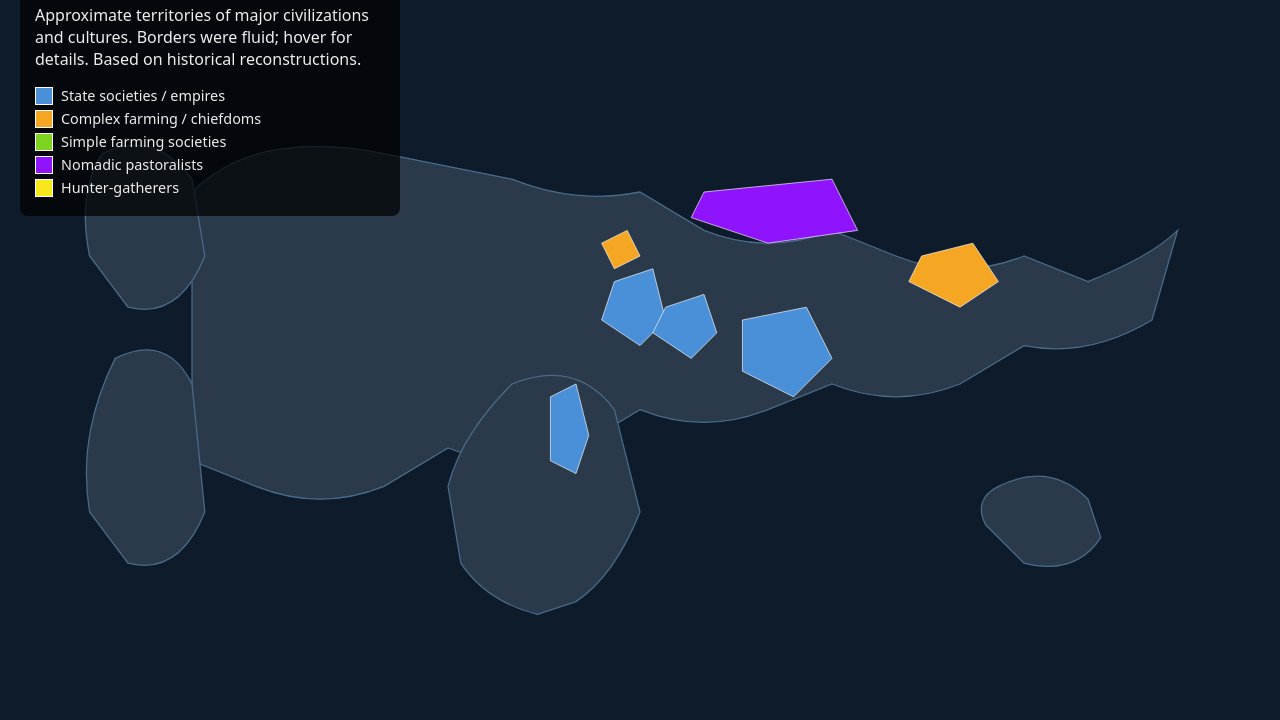
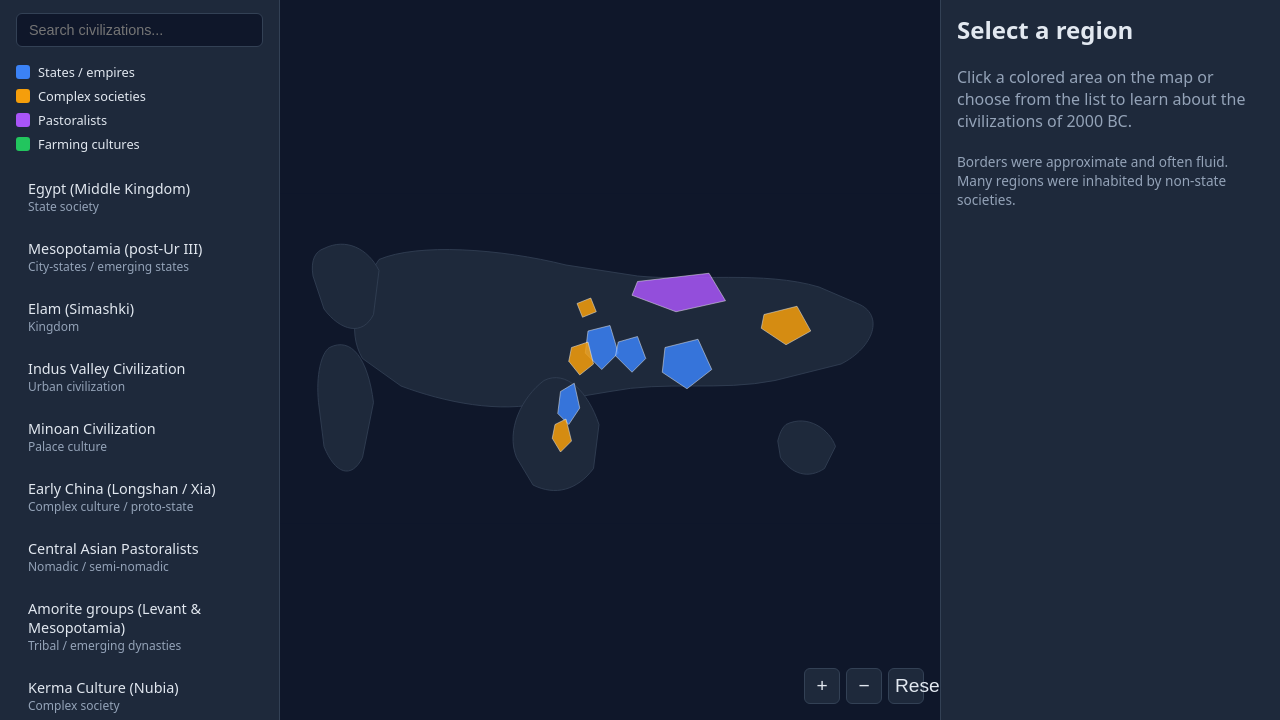
Before and after one commit to Jokerz02/okok, a plain HTML site: page index.html in a window 1280 px wide. Shown: the part 80-800 px from the top of the page. Drawn offline with Linux system fonts and the light colour scheme.

Commit message:
Upgrade to full interactive webapp with sidebar, details panel, pan/zoom

```diff
--- /dev/null
+++ b/app.js
@@ -0,0 +1,229 @@
+const civilizations = [
+  {
+    id: "egypt",
+    name: "Egypt (Middle Kingdom)",
+    type: "State society",
+    category: "state",
+    desc: "Around 2000 BC the Middle Kingdom was consolidating after the First Intermediate Period. Mentuhotep II of the 11th Dynasty reunified Upper and Lower Egypt, restoring centralized pharaonic rule along the Nile.",
+    facts: [
+      "Capital shifting toward Thebes (Niut-Reset)",
+      "Strong trade with Nubia, Levant, and Punt",
+      "Literary golden age beginning (e.g. Story of Sinuhe)",
+      "Monumental building and irrigation projects resumed"
+    ]
+  },
+  {
+    id: "mesopotamia",
+    name: "Mesopotamia (post-Ur III)",
+    type: "City-states / emerging states",
+    category: "state",
+    desc: "The Third Dynasty of Ur collapsed around 2004 BC. Southern Mesopotamia fragmented into competing city-states (Isin, Larsa, etc.) while Amorite groups rose in influence. Early Assyrian power centers existed in the north.",
+    facts: [
+      "Cuneiform writing and scribal culture continued",
+      "Isin and Larsa competed for hegemony",
+      "Amorite dynasties emerging (later Old Babylonian)",
+      "Trade networks still linked to Indus and Anatolia"
+    ]
+  },
+  {
+    id: "elam",
+    name: "Elam (Simashki)",
+    type: "Kingdom",
+    category: "state",
+    desc: "The Elamite kingdom in southwestern Iran (roughly modern Khuzestan and Fars) was a major power rivaling Mesopotamian states. Around 2000 BC it was under the Simashki dynasty.",
+    facts: [
+      "Controlled key highland-lowland trade routes",
+      "Frequent conflict and alliance with Mesopotamian cities",
+      "Distinct language and culture alongside Akkadian influence",
+      "Capital areas around Susa and Anshan"
+    ]
+  },
+  {
+    id: "indus",
+    name: "Indus Valley Civilization",
+    type: "Urban civilization",
+    category: "state",
+    desc: "The Mature Harappan phase was still flourishing. Cities such as Mohenjo-daro and Harappa featured grid planning, advanced drainage, standardized weights, and extensive trade.",
+    facts: [
+      "Writing system remains undeciphered",
+      "Trade links with Mesopotamia (seals, beads, etc.)",
+      "No clear evidence of palaces or royal tombs",
+      "Began regional decline later in the 2nd millennium"
+    ]
+  },
+  {
+    id: "minoan",
+    name: "Minoan Civilization",
+    type: "Palace culture",
+    category: "complex",
+    desc: "On Crete the first palaces (Middle Minoan) were being constructed around 2000–1900 BC. Knossos and other centers developed sophisticated architecture, art, and maritime trade.",
+    facts: [
+      "Linear A script (undeciphered)",
+      "Advanced plumbing and multi-story buildings",
+      "Strong Aegean and eastern Mediterranean trade",
+      "Later influenced Mycenaean Greek culture"
+    ]
+  },
+  {
+    id: "china",
+    name: "Early China (Longshan / Xia)",
+    type: "Complex culture / proto-state",
+    category: "complex",
+    desc: "The Longshan culture in the Yellow River valley showed increasing social complexity, walled settlements, and early bronze work. Traditional histories place the semi-legendary Xia dynasty in this era.",
+    facts: [
+      "Black pottery and jade working",
+      "Walled towns indicating hierarchy",
+      "Millet and rice agriculture",
+      "Archaeological bridge to later Shang dynasty"
+    ]
+  },
+  {
+    id: "steppe",
+    name: "Central Asian Pastoralists",
+    type: "Nomadic / semi-nomadic",
+    category: "pastoral",
+    desc: "Groups on the Eurasian steppe practiced pastoralism. Early Indo-European expansions and the spread of horse technology and chariots were underway.",
+    facts: [
+      "Horse domestication and early chariots",
+      "Mobile herding economies",
+      "Cultural links stretching toward Europe and South Asia",
+      "Influenced later Andronovo and related cultures"
+    ]
+  },
+  {
+    id: "amorites",
+    name: "Amorite groups (Levant & Mesopotamia)",
+    type: "Tribal / emerging dynasties",
+    category: "complex",
+    desc: "Amorite-speaking groups were expanding from the northwest into Mesopotamia and the Levant, founding dynasties that would dominate the region in the following centuries.",
+    facts: [
+      "Later established Old Babylonian dynasty",
+      "Controlled many Syrian and Mesopotamian cities",
+      "Blended with existing Akkadian/Sumerian culture",
+      "Important in the transition after Ur III"
+    ]
+  },
+  {
+    id: "nubia",
+    name: "Kerma Culture (Nubia)",
+    type: "Complex society",
+    category: "complex",
+    desc: "In Upper Nubia the Kerma culture was a powerful African kingdom south of Egypt, known for large settlements, trade, and distinctive architecture.",
+    facts: [
+      "Major trading partner and sometimes rival of Egypt",
+      "Distinctive pottery and burial practices",
+      "Controlled Nile trade routes southward",
+      "Flourished through the Middle Kingdom period"
+    ]
+  }
+];
+
+const listEl = document.getElementById("region-list");
+const detailContent = document.getElementById("detail-content");
+const detailPlaceholder = document.querySelector(".detail-placeholder");
+const detailTitle = document.getElementById("detail-title");
+const detailTags = document.getElementById("detail-tags");
+const detailDesc = document.getElementById("detail-desc");
+const detailFacts = document.getElementById("detail-facts");
+const searchInput = document.getElementById("search");
+const map = document.getElementById("world-map");
+
+let currentScale = 1;
+let currentX = 0;
+let currentY = 0;
+let isDragging = false;
+let startX, startY;
+
+function renderList(filter = "") {
+  listEl.innerHTML = "";
+  const filtered = civilizations.filter(c =>
+    c.name.toLowerCase().includes(filter.toLowerCase()) ||
+    c.type.toLowerCase().includes(filter.toLowerCase())
+  );
+  filtered.forEach(c => {
+    const li = document.createElement("li");
+    li.innerHTML = `${c.name}<div class="type">${c.type}</div>`;
+    li.dataset.id = c.id;
+    li.addEventListener("click", () => selectRegion(c.id));
+    listEl.appendChild(li);
+  });
+}
+
+function selectRegion(id) {
+  const civ = civilizations.find(c => c.id === id);
+  if (!civ) return;
+
+  // Highlight map
+  document.querySelectorAll(".region").forEach(r => r.classList.remove("active"));
+  const poly = document.querySelector(`.region[data-id="${id}"]`);
+  if (poly) poly.classList.add("active");
+
+  // Highlight list
+  document.querySelectorAll(".region-list li").forEach(li => {
+    li.classList.toggle("active", li.dataset.id === id);
+  });
+
+  // Show detail
+  detailPlaceholder.hidden = true;
+  detailContent.hidden = false;
+  detailTitle.textContent = civ.name;
+  detailTags.innerHTML = `<span class="tag">${civ.type}</span>`;
+  detailDesc.textContent = civ.desc;
+  detailFacts.innerHTML = civ.facts.map(f => `<li>${f}</li>`).join("");
+}
+
+function closeDetail() {
+  detailContent.hidden = true;
+  detailPlaceholder.hidden = false;
+  document.querySelectorAll(".region").forEach(r => r.classList.remove("active"));
+  document.querySelectorAll(".region-list li").forEach(li => li.classList.remove("active"));
+}
+
+// Map interactions
+document.querySelectorAll(".region").forEach(region => {
+  region.addEventListener("click", () => selectRegion(region.dataset.id));
+  region.addEventListener("mouseenter", () => {
+    region.style.cursor = "pointer";
+  });
+});
+
+document.getElementById("close-detail").addEventListener("click", closeDetail);
+
+searchInput.addEventListener("input", (e) => renderList(e.target.value));
+
+// Simple pan & zoom
+function applyTransform() {
+  map.style.transform = `translate(${currentX}px, ${currentY}px) scale(${currentScale})`;
+  map.style.transformOrigin = "0 0";
+}
+
+map.addEventListener("mousedown", (e) => {
+  isDragging = true;
+  startX = e.clientX - currentX;
+  startY = e.clientY - currentY;
+});
+window.addEventListener("mousemove", (e) => {
+  if (!isDragging) return;
+  currentX = e.clientX - startX;
+  currentY = e.clientY - startY;
+  applyTransform();
+});
+window.addEventListener("mouseup", () => isDragging = false);
+
+document.getElementById("zoom-in").addEventListener("click", () => {
+  currentScale = Math.min(currentScale * 1.2, 3);
+  applyTransform();
+});
+document.getElementById("zoom-out").addEventListener("click", () => {
+  currentScale = Math.max(currentScale / 1.2, 0.5);
+  applyTransform();
+});
+document.getElementById("reset-view").addEventListener("click", () => {
+  currentScale = 1;
+  currentX = 0;
+  currentY = 0;
+  applyTransform();
+});
+
+// Init
+renderList();
--- a/index.html
+++ b/index.html
@@ -2,91 +2,96 @@
 <html lang="en">
 <head>
 <meta charset="UTF-8">
-<title>World Map 2000 BC - Interactive</title>
-<style>
-body { margin: 0; font-family: system-ui, sans-serif; background: #1a1a2e; color: #eee; }
-#map-container { width: 100vw; height: 100vh; position: relative; overflow: hidden; }
-svg { width: 100%; height: 100%; background: #0d1b2a; }
-.region { stroke: #fff; stroke-width: 0.5; cursor: pointer; transition: opacity 0.2s, filter 0.2s; }
-.region:hover { opacity: 0.85; filter: brightness(1.2); }
-#tooltip { position: absolute; background: rgba(0,0,0,0.85); color: white; padding: 8px 12px; border-radius: 6px; pointer-events: none; display: none; max-width: 300px; z-index: 100; font-size: 14px; }
-#info { position: absolute; top: 20px; left: 20px; background: rgba(0,0,0,0.7); padding: 15px; border-radius: 8px; max-width: 350px; }
-h1 { margin: 0 0 10px; font-size: 1.5em; }
-.legend { margin-top: 10px; font-size: 0.9em; }
-.legend-item { display: flex; align-items: center; margin: 4px 0; }
-.swatch { width: 16px; height: 16px; margin-right: 8px; border: 1px solid #fff; }
-</style>
+<meta name="viewport" content="width=device-width, initial-scale=1.0">
+<title>2000 BC World Map — Interactive Webapp</title>
+<link rel="stylesheet" href="styles.css">
 </head>
 <body>
-<div id="map-container">
-  <div id="info">
+<div class="app">
+  <header>
     <h1>World in 2000 BC</h1>
-    <p>Approximate territories of major civilizations and cultures. Borders were fluid; hover for details. Based on historical reconstructions.</p>
-    <div class="legend">
-      <div class="legend-item"><div class="swatch" style="background:#4a90d9"></div> State societies / empires</div>
-      <div class="legend-item"><div class="swatch" style="background:#f5a623"></div> Complex farming / chiefdoms</div>
-      <div class="legend-item"><div class="swatch" style="background:#7ed321"></div> Simple farming societies</div>
-      <div class="legend-item"><div class="swatch" style="background:#9013fe"></div> Nomadic pastoralists</div>
-      <div class="legend-item"><div class="swatch" style="background:#f8e71c"></div> Hunter-gatherers</div>
+    <p class="subtitle">Early Bronze Age civilizations & cultural regions</p>
+  </header>
+
+  <div class="main">
+    <aside class="sidebar">
+      <div class="search-box">
+        <input type="text" id="search" placeholder="Search civilizations...">
+      </div>
+      <div class="legend">
+        <div class="legend-item"><span class="swatch state"></span> States / empires</div>
+        <div class="legend-item"><span class="swatch complex"></span> Complex societies</div>
+        <div class="legend-item"><span class="swatch pastoral"></span> Pastoralists</div>
+        <div class="legend-item"><span class="swatch farming"></span> Farming cultures</div>
+      </div>
+      <ul id="region-list" class="region-list"></ul>
+    </aside>
+
+    <div class="map-area">
+      <svg id="world-map" viewBox="0 0 1200 600" xmlns="http://www.w3.org/2000/svg">
+        <!-- Oceans / background -->
+        <rect width="1200" height="600" fill="#0f172a"/>
+
+        <!-- Stylized continents -->
+        <g id="continents" fill="#1e293b" stroke="#334155" stroke-width="1.5">
+          <!-- Eurasia -->
+          <path d="M180 120 C 250 90, 400 100, 520 130 L 650 150 C 750 160, 880 140, 980 170 L 1050 200 C 1100 220, 1080 280, 1020 310 L 900 340 C 800 360, 700 340, 600 360 L 480 380 C 400 400, 300 380, 220 350 L 150 300 C 120 250, 140 180, 180 120 Z"/>
+          <!-- Africa -->
+          <path d="M480 340 C 520 320, 560 360, 580 420 L 570 500 C 540 540, 500 550, 460 530 L 430 480 C 410 430, 440 370, 480 340 Z"/>
+          <!-- North America -->
+          <path d="M80 100 C 120 80, 160 100, 180 140 L 170 220 C 150 260, 110 250, 80 210 L 60 150 C 55 120, 65 105, 80 100 Z"/>
+          <!-- South America -->
+          <path d="M90 280 C 130 260, 160 300, 170 380 L 150 480 C 130 520, 100 510, 80 460 L 70 380 C 65 330, 75 290, 90 280 Z"/>
+          <!-- Australia -->
+          <path d="M920 420 C 960 400, 1000 430, 1010 460 L 990 500 C 960 520, 930 510, 910 480 L 905 450 C 910 430, 915 425, 920 420 Z"/>
+        </g>
+
+        <!-- Interactive regions -->
+        <g id="regions">
+          <!-- Egypt -->
+          <polygon points="510,360 535,345 545,390 525,420 505,400" class="region state" data-id="egypt"/>
+          <!-- Mesopotamia -->
+          <polygon points="560,250 600,240 615,290 585,320 555,290" class="region state" data-id="mesopotamia"/>
+          <!-- Elam -->
+          <polygon points="615,270 650,260 665,300 640,325 610,295" class="region state" data-id="elam"/>
+          <!-- Indus Valley -->
+          <polygon points="700,280 760,265 785,320 740,355 695,325" class="region state" data-id="indus"/>
+          <!-- Minoans -->
+          <polygon points="540,200 565,190 575,215 550,225" class="region complex" data-id="minoan"/>
+          <!-- Early China -->
+          <polygon points="880,220 940,205 965,250 920,275 875,245" class="region complex" data-id="china"/>
+          <!-- Pastoralists (steppe) -->
+          <polygon points="650,160 780,145 810,195 720,215 640,185" class="region pastoral" data-id="steppe"/>
+          <!-- Amorite / Levant area -->
+          <polygon points="530,280 560,270 570,310 545,330 525,305" class="region complex" data-id="amorites"/>
+          <!-- Nubia / Kerma -->
+          <polygon points="500,420 520,410 530,450 510,470 495,445" class="region complex" data-id="nubia"/>
+        </g>
+      </svg>
+      <div class="map-controls">
+        <button id="zoom-in">+</button>
+        <button id="zoom-out">−</button>
+        <button id="reset-view">Reset</button>
+      </div>
     </div>
+
+    <aside class="detail-panel" id="detail-panel">
+      <div class="detail-placeholder">
+        <h2>Select a region</h2>
+        <p>Click a colored area on the map or choose from the list to learn about the civilizations of 2000 BC.</p>
+        <p class="note">Borders were approximate and often fluid. Many regions were inhabited by non-state societies.</p>
+      </div>
+      <div class="detail-content" id="detail-content" hidden>
+        <button class="close-detail" id="close-detail">×</button>
+        <h2 id="detail-title"></h2>
+        <div class="tags" id="detail-tags"></div>
+        <p id="detail-desc"></p>
+        <ul id="detail-facts"></ul>
+      </div>
+    </aside>
   </div>
-  <svg viewBox="0 0 1000 500" xmlns="http://www.w3.org/2000/svg">
-    <!-- Simplified continents outline (stylized) -->
-    <path d="M150 150 Q200 100 300 120 L400 140 Q450 160 500 150 L550 180 Q600 200 650 180 L700 200 Q750 220 800 200 L850 220 Q900 200 920 180 L900 250 Q850 280 800 270 L750 300 Q700 320 650 300 L600 320 Q550 340 500 320 L450 350 Q400 370 350 350 L300 380 Q250 400 200 380 L150 360 Z" fill="#2a3a4a" stroke="#4a6a8a" stroke-width="1" id="eurasia"/>
-    <!-- Africa -->
-    <path d="M400 300 Q450 280 480 320 L500 400 Q480 450 450 470 L420 480 Q380 470 360 440 L350 380 Q360 340 400 300 Z" fill="#2a3a4a" stroke="#4a6a8a"/>
-    <!-- Americas simplified -->
-    <path d="M80 120 Q120 100 150 140 L160 200 Q140 250 100 240 L70 200 Q60 150 80 120 Z" fill="#2a3a4a" stroke="#4a6a8a"/>
-    <path d="M90 280 Q130 260 150 300 L160 400 Q140 450 100 440 L70 400 Q60 340 90 280 Z" fill="#2a3a4a" stroke="#4a6a8a"/>
-    <!-- Australia -->
-    <path d="M780 380 Q820 360 850 390 L860 420 Q840 450 800 440 L770 410 Q760 390 780 380 Z" fill="#2a3a4a" stroke="#4a6a8a"/>
-
-    <!-- Regions / polities (approximate positions on this stylized map) -->
-    <!-- Egypt - Nile -->
-    <polygon points="430,310 450,300 460,340 450,370 430,360" fill="#4a90d9" class="region" data-name="Egypt (Middle Kingdom)" data-info="Around 2000 BC, the Middle Kingdom of Egypt was consolidating under the 11th Dynasty after the First Intermediate Period. Centered on the Nile Valley from the Delta to Nubia. Pharaohs like Mentuhotep II reunified the country. Known for literature, trade, and monumental building."/>
-
-    <!-- Mesopotamia - Tigris-Euphrates -->
-    <polygon points="480,220 510,210 520,250 500,270 470,250" fill="#4a90d9" class="region" data-name="Mesopotamia (post-Ur III)" data-info="The Third Dynasty of Ur collapsed around 2004 BC. City-states like Isin and Larsa competed. Amorite groups were rising. Early Assyria in the north. Birthplace of writing, law codes, and urban civilization. Cuneiform culture dominant."/>
-
-    <!-- Elam -->
-    <polygon points="520,240 550,230 560,260 540,280 510,260" fill="#4a90d9" class="region" data-name="Elam" data-info="Elamite kingdom in southwestern Iran, rival to Mesopotamian states. Around 2000 BC under the Simashki dynasty. Influenced by and influencing Sumerian/Akkadian culture. Controlled trade routes."/>
-
-    <!-- Indus Valley -->
-    <polygon points="580,250 630,240 650,280 620,310 580,290" fill="#4a90d9" class="region" data-name="Indus Valley Civilization" data-info="Mature Harappan phase. Major cities like Mohenjo-daro and Harappa with advanced urban planning, drainage, standardized weights. Extensive trade with Mesopotamia. Writing system undeciphered. Began declining later in the millennium."/>
-
-    <!-- Minoans - Crete -->
-    <polygon points="470,190 490,180 500,200 480,210" fill="#f5a623" class="region" data-name="Minoan Civilization" data-info="Palace culture on Crete around 2000 BC (Middle Minoan). Knossos and other palaces. Advanced maritime trade, Linear A writing (undeciphered), sophisticated art and architecture. Influenced later Mycenaeans."/>
-
-    <!-- Early China / Longshan / Xia -->
-    <polygon points="720,200 760,190 780,220 750,240 710,220" fill="#f5a623" class="region" data-name="Early Chinese cultures (Longshan / Xia)" data-info="Longshan culture and proto-Xia period in the Yellow River valley. Increasing social complexity, bronze working emerging, walled settlements. Traditional Xia dynasty (semi-legendary) associated with this era. Rice and millet agriculture."/>
-
-    <!-- Pastoralists example - steppe -->
-    <polygon points="550,150 650,140 670,180 600,190 540,170" fill="#9013fe" class="region" data-name="Central Asian pastoralists" data-info="Nomadic and semi-nomadic groups in the steppes. Early Indo-European expansions beginning. Horse domestication, chariot technology spreading. Influenced later cultures in Europe and South Asia."/>
-
-    <!-- Hunter-gatherers / others as background or additional -->
-  </svg>
-  <div id="tooltip"></div>
 </div>
 
-<script>
-const regions = document.querySelectorAll('.region');
-const tooltip = document.getElementById('tooltip');
-
-regions.forEach(region => {
-  region.addEventListener('mouseenter', (e) => {
-    const name = region.getAttribute('data-name');
-    const info = region.getAttribute('data-info');
-    tooltip.innerHTML = `<strong>${name}</strong><br>${info}`;
-    tooltip.style.display = 'block';
-  });
-  region.addEventListener('mousemove', (e) => {
-    tooltip.style.left = (e.pageX + 15) + 'px';
-    tooltip.style.top = (e.pageY + 15) + 'px';
-  });
-  region.addEventListener('mouseleave', () => {
-    tooltip.style.display = 'none';
-  });
-});
-</script>
+<script src="app.js"></script>
 </body>
 </html>
--- /dev/null
+++ b/styles.css
@@ -0,0 +1,166 @@
+:root {
+  --bg: #0f172a;
+  --panel: #1e293b;
+  --border: #334155;
+  --text: #e2e8f0;
+  --muted: #94a3b8;
+  --accent: #38bdf8;
+  --state: #3b82f6;
+  --complex: #f59e0b;
+  --pastoral: #a855f7;
+  --farming: #22c55e;
+}
+
+* { box-sizing: border-box; }
+body {
+  margin: 0;
+  font-family: system-ui, -apple-system, sans-serif;
+  background: var(--bg);
+  color: var(--text);
+  height: 100vh;
+  overflow: hidden;
+}
+
+.app { display: flex; flex-direction: column; height: 100vh; }
+header {
+  padding: 12px 20px;
+  border-bottom: 1px solid var(--border);
+  background: var(--panel);
+}
+header h1 { margin: 0; font-size: 1.4rem; }
+.subtitle { margin: 2px 0 0; color: var(--muted); font-size: 0.85rem; }
+
+.main {
+  display: grid;
+  grid-template-columns: 280px 1fr 340px;
+  flex: 1;
+  overflow: hidden;
+}
+
+.sidebar, .detail-panel {
+  background: var(--panel);
+  border-right: 1px solid var(--border);
+  overflow-y: auto;
+  padding: 16px;
+}
+.detail-panel { border-right: none; border-left: 1px solid var(--border); }
+
+.search-box input {
+  width: 100%;
+  padding: 8px 12px;
+  border-radius: 6px;
+  border: 1px solid var(--border);
+  background: #0f172a;
+  color: var(--text);
+  font-size: 0.9rem;
+}
+
+.legend { margin: 16px 0; font-size: 0.8rem; }
+.legend-item { display: flex; align-items: center; gap: 8px; margin: 6px 0; }
+.swatch { width: 14px; height: 14px; border-radius: 3px; }
+.swatch.state { background: var(--state); }
+.swatch.complex { background: var(--complex); }
+.swatch.pastoral { background: var(--pastoral); }
+.swatch.farming { background: var(--farming); }
+
+.region-list { list-style: none; padding: 0; margin: 0; }
+.region-list li {
+  padding: 10px 12px;
+  border-radius: 6px;
+  cursor: pointer;
+  margin-bottom: 4px;
+  font-size: 0.9rem;
+  transition: background 0.15s;
+}
+.region-list li:hover, .region-list li.active { background: #334155; }
+.region-list li .type { font-size: 0.75rem; color: var(--muted); }
+
+.map-area {
+  position: relative;
+  overflow: hidden;
+  background: #0f172a;
+}
+#world-map {
+  width: 100%;
+  height: 100%;
+  cursor: grab;
+}
+#world-map:active { cursor: grabbing; }
+
+.region {
+  stroke: #fff;
+  stroke-width: 1;
+  cursor: pointer;
+  transition: filter 0.15s, opacity 0.15s;
+  opacity: 0.85;
+}
+.region:hover, .region.active {
+  filter: brightness(1.25);
+  opacity: 1;
+  stroke-width: 2;
+}
+.region.state { fill: var(--state); }
+.region.complex { fill: var(--complex); }
+.region.pastoral { fill: var(--pastoral); }
+.region.farming { fill: var(--farming); }
+
+.map-controls {
+  position: absolute;
+  bottom: 16px;
+  right: 16px;
+  display: flex;
+  gap: 6px;
+}
+.map-controls button {
+  width: 36px;
+  height: 36px;
+  border: none;
+  border-radius: 6px;
+  background: var(--panel);
+  color: var(--text);
+  font-size: 1.2rem;
+  cursor: pointer;
+  border: 1px solid var(--border);
+}
+.map-controls button:hover { background: #334155; }
+
+.detail-placeholder { color: var(--muted); }
+.detail-placeholder h2 { color: var(--text); margin-top: 0; }
+.note { font-size: 0.85rem; margin-top: 20px; }
+
+.detail-content h2 { margin: 0 0 8px; }
+.tags { display: flex; gap: 6px; margin-bottom: 12px; flex-wrap: wrap; }
+.tag {
+  background: #334155;
+  padding: 2px 8px;
+  border-radius: 12px;
+  font-size: 0.75rem;
+}
+.close-detail {
+  float: right;
+  background: none;
+  border: none;
+  color: var(--muted);
+  font-size: 1.5rem;
+  cursor: pointer;
+  line-height: 1;
+}
+#detail-facts { padding-left: 18px; }
+#detail-facts li { margin: 6px 0; }
+
+@media (max-width: 1100px) {
+  .main { grid-template-columns: 240px 1fr; }
+  .detail-panel {
+    position: absolute;
+    right: 0;
+    top: 0;
+    bottom: 0;
+    width: 320px;
+    z-index: 10;
+    box-shadow: -4px 0 20px rgba(0,0,0,0.4);
+  }
+}
+@media (max-width: 700px) {
+  .main { grid-template-columns: 1fr; }
+  .sidebar { display: none; }
+}
```
Also changed, not shown: 1 other file.
